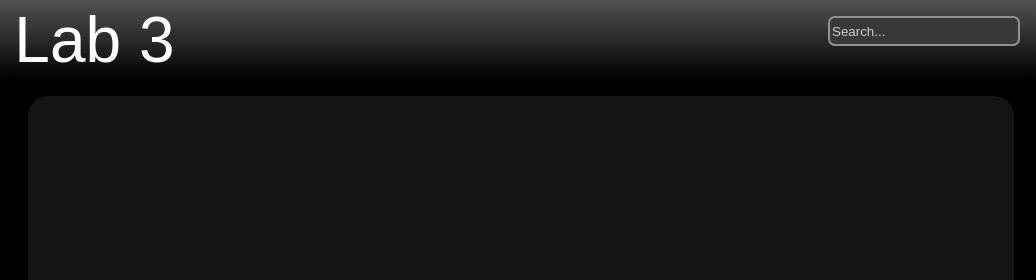
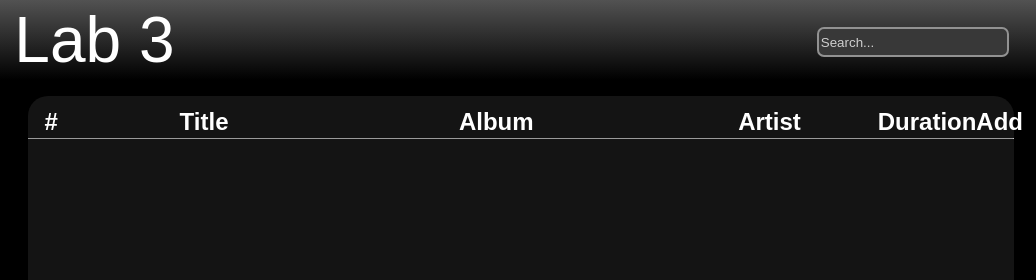
Before and after one commit to op8mnl/se3316-fzheng25-lab3, a website: page static/index.html in a window 1280 px wide. Shown: the top 280 px of the page, 244-1280 px from the left. Drawn offline with Linux system fonts and the light colour scheme.

Commit message:
styling  and structural changes

```diff
--- a/static/index.html
+++ b/static/index.html
@@ -3,7 +3,6 @@
   <head>
     <meta charset="UTF-8">
     <meta name="viewport" content="width=device-width, initial-scale=1.0">
-
     <title>SE3316 Lab3</title>
     <link rel="stylesheet" href="style.css">
   </head>
@@ -18,10 +17,24 @@
         </div>
     </div>
     <div class="box">
-      <div class="tracks-content">
-        <ul class="result-list">
+      <div class="tracks-content-box">
+        <div class="tracks-header">
+          <div class="number-header"><h2>#</h2></div>
+          <div class="image-header"></div>
+          <div class="title-header"><h2>Title</h2></div>
+          <div class="album-header"><h2>Album</h2></div>
+          <div class="artist-header"><h2>Artist</h2></div>
+          <div class="duration-header"><h2>Duration</h2></div>
+          <div class="add-header"><h2>Add</h2></div>
+        </div>
+        <div class="tracks-header line">
+          <hr width="100%" size = "1">
+        </div>
+        <div class="tracks-content">
+          <ul class="result-list">
 
-        </ul>
+          </ul>
+        </div>
       </div>
       <div class="playlist-content-box">
         <div class="playlist-header">
--- a/static/style.css
+++ b/static/style.css
@@ -1,3 +1,4 @@
+/* header styling ============================================================================================== */
 .accent{
     position: absolute;
     justify-content: space-between;
@@ -17,6 +18,7 @@
     font-size: 400%;
     color: white;
 }
+/* container styling ============================================================================================== */
 .box{
     display: flex;
     align-content: flex-start;
@@ -36,21 +38,11 @@
     border-radius: 20px;
     background: rgba(56, 56, 56, 0.356);
 }
-
-.tracks-content{
-    text-align: center;
-    order:2;
-    height: 85vh;
-    width: calc(79.5% - 2em);
-    margin: 1em;
-    border-radius: 20px;
-    background: rgba(56, 56, 56, 0.356);
-    display:flex;
-    flex-wrap: wrap;
-}
+/* Search styling ============================================================================================== */
 .search-container{
     order:2;
-    margin: 1em;
+    margin-top: 1.7em;
+    margin-right: 1.7em;
     height: 3vh;
     width: 15vw;
     display: flex;
@@ -75,7 +67,7 @@
 ::placeholder{
     color:rgb(207, 207, 207);
 }
-
+/* theme styling ============================================================================================== */
 ul, li{
     display: block;
     list-style: none;
@@ -89,7 +81,14 @@ h1 {
     font-family: Arial, Helvetica, sans-serif;
     font-size: 200%;
 }
-/* Playlist styling */
+h2 {
+    color: white;
+    margin: 0.5em;
+    display: inline-block;
+    font-family: Arial, Helvetica, sans-serif;
+    font-size: 150%;
+}
+/* Playlist styling ==============================================================================================*/
 .playlist-content-box{
     text-align: center;
     order:1;
@@ -111,7 +110,7 @@ h1 {
 .playlist-content{
     display: flex;
     width:100%;
-    height:90%;
+    height:92%;
     overflow-y: scroll;
     order:2;
 }
@@ -123,7 +122,90 @@ h1 {
     font-size: 125%;
     color: white;
 }
-/* Scroll styling */
+/* tracks styling ==============================================================================================*/
+.tracks-content-box{
+    text-align: center;
+    order:2;
+    height: 85vh;
+    width: calc(79.5% - 2em);
+    margin: 1em;
+    border-radius: 20px;
+    background: rgba(56, 56, 56, 0.356);
+    display:flex;
+    flex-wrap: wrap;
+    align-content: flex-start;
+}
+.tracks-header{
+    display:flex;
+    order:1;
+    width: 100%;
+    height:5%;
+}
+.tracks-header.line{
+    order:1;
+    width: 100%;
+    height:2%;
+    margin:0;
+    padding:0;
+}
+.tracks-content{
+    display: flex;
+    width:100%;
+    height:93%;
+    overflow-y: scroll;
+    order:2;
+}
+.tracks-element{
+    width:100%;
+    height:10%;
+    font-family: Arial, Helvetica, sans-serif;
+    margin-left: 10%;
+    font-size: 125%;
+    color: white;
+}
+.number-header{
+    text-align: center;
+    order:1;
+    height:100%;
+    width:5%;
+}
+.image-header{
+    text-align: center;
+    order:2;
+    height:100%;
+    width:10%;
+}
+.title-header{
+    text-align: start;
+    order:3;
+    height:100%;
+    width:30%;
+}
+.album-header{
+    text-align: start;
+    order:4;
+    height:100%;
+    width:30%;
+}
+.artist-header{
+    text-align: start;
+    order:5;
+    height:100%;
+    width:15%;
+}
+.duration-header{
+    text-align: start;
+    order:6;
+    height:100%;
+    width:10%;
+}
+.add-header{
+    text-align: start;
+    order:7;
+    height:100%;
+    width:5%;
+}
+/* Scroll styling ==============================================================================================*/
 *::-webkit-scrollbar {
     width: 12px;
   }
```
